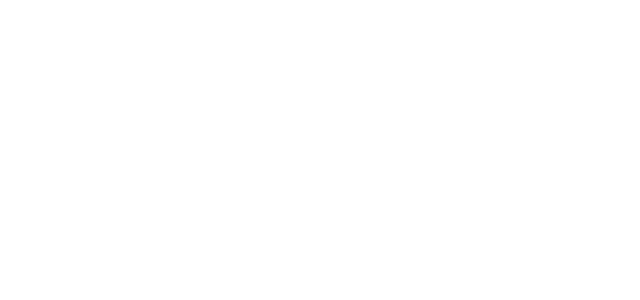
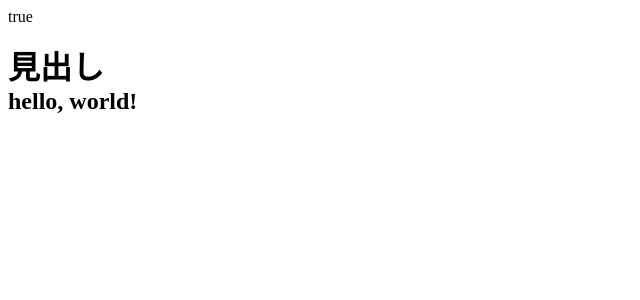
Before and after one commit to mendelssohnbach/react-styledcompnet-ui, a React app: page / in a window 1280 px wide. Shown: the top 300 px of the page, without its empty margins (0-640 px from the left). Built offline with nearby package versions, Linux system fonts and the light colour scheme.

Commit message:
:lipstick: Heading UI作成

```diff
--- a/src/App.tsx
+++ b/src/App.tsx
@@ -1,5 +1,14 @@
+import { Heading } from './libs/constants/Heading';
 import { Text } from './libs/Text';
 
 export const App = () => {
-  return <Text text={true} />;
+  return (
+    <>
+      <Text text="true" />
+      <Heading tag="h1">見出し</Heading>
+      <Heading tag="h2">
+        <span>hello, world!</span>
+      </Heading>
+    </>
+  );
 };
--- /dev/null
+++ b/src/libs/constants/Heading.tsx
@@ -0,0 +1,17 @@
+import { ReactNode, VFC } from 'react';
+import styled from 'styled-components';
+
+type Props = {
+  children: ReactNode;
+  tag: HeadingType;
+};
+
+type HeadingType = 'h1' | 'h2' | 'h3' | 'h4' | 'h5' | 'h6';
+
+export const Heading: VFC<Props> = ({ children, tag }) => {
+  return <Wrapper as={tag}>{children}</Wrapper>;
+};
+
+const Wrapper = styled.h1`
+  margin: 0;
+`;
```
Also changed, not shown: 1 other file (tests, documents, lock files or other folders).
